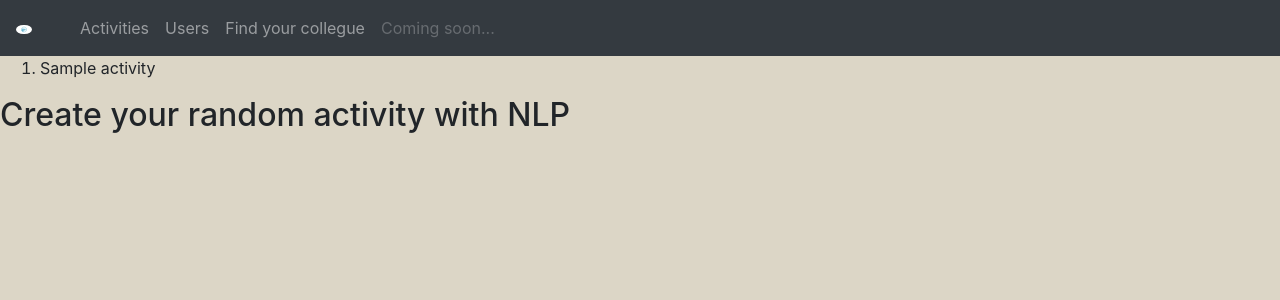
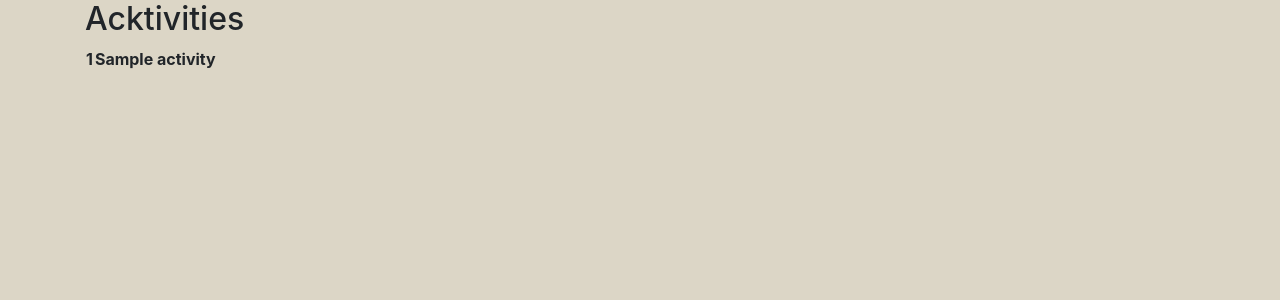
Before and after one commit to Le36/nitorHackathon, a Flask app: template templates/components/activities.html in a window 1280 px wide. Shown: the top 300 px of the page. Run offline with Flask 2, Linux system fonts and the light colour scheme; the template is opened without the code that fills it: most values are stand-ins (such as "Sample title", 1, 10 or a date in 2020); lists and menus that the app fills with data are empty; some libraries are stand-ins or nearby versions.

Commit message:
refactor users and activities templates

```diff
--- a/templates/components/activities.html
+++ b/templates/components/activities.html
@@ -1,16 +1,24 @@
 {% extends "base.html" %}
 
+
+
 {% block content %}
-{% include "components/nav-bar.html" %}
 
-<ol>
-{% for activity in activities %}
-    <li>{{activity}}</li>
-{% endfor %}
-</ol>
+<div class="container">
+  <h2>Acktivities</h2>
+  <table>
+    {% for activity in activities %}
+    <tr>
+      <th>
+        {{ activity.id }}
+      </th>
+      <th>
+        {{ activity.name }}
+      </th>
+    </tr>
+    {% endfor %}
+  </table>
 
-<h2>
-    Create your random activity with NLP
-</h2>
+</div>
 
 {% endblock %}
```
Also changed, not shown: templates/components/users.html (indentation only).
